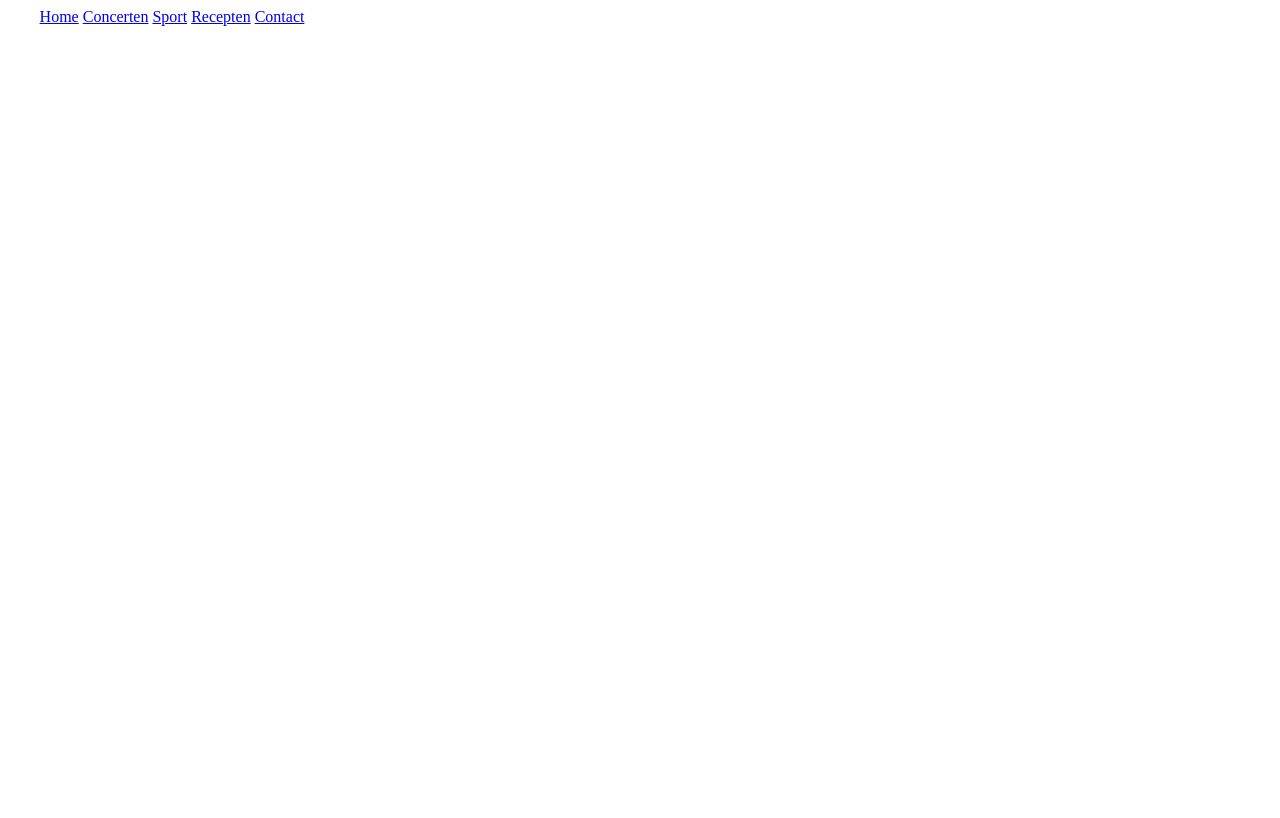
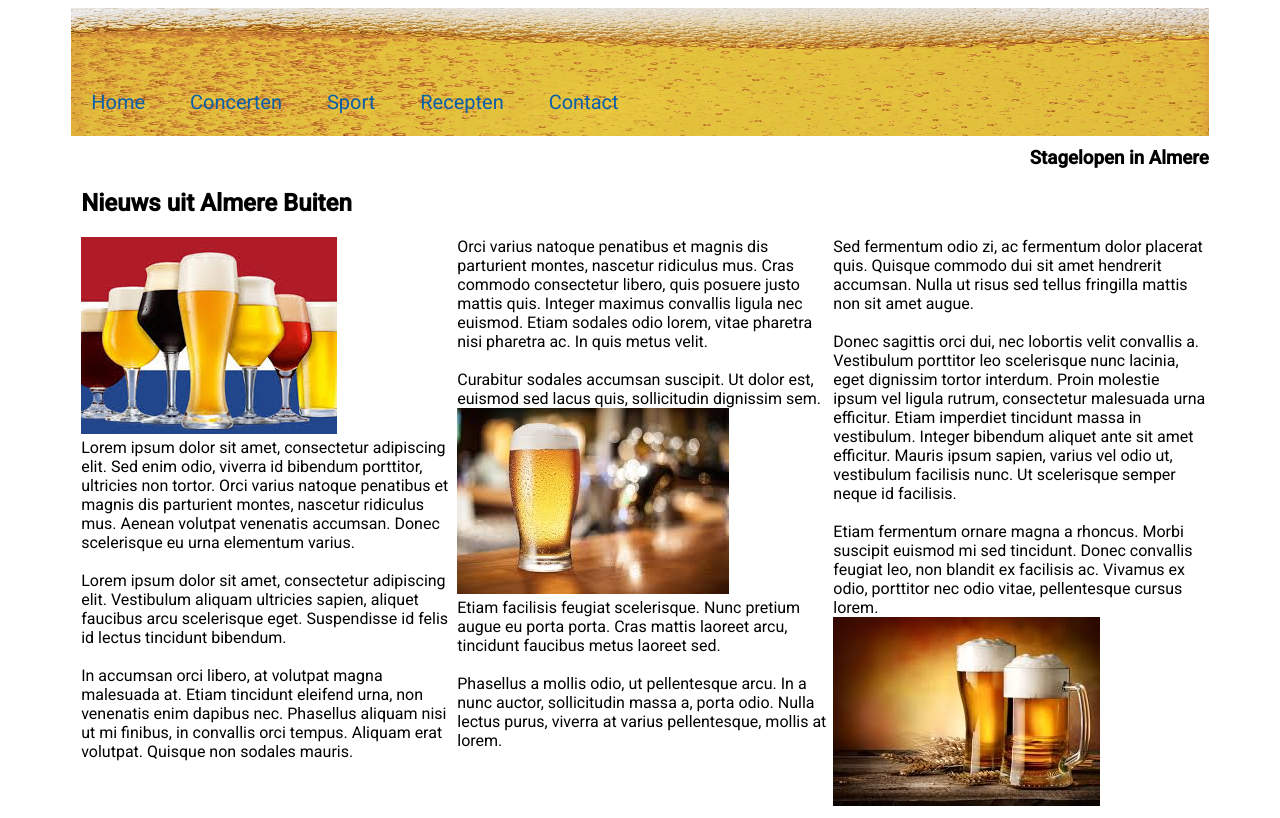
Before and after one commit to smisidjan/bierhier, a plain HTML site: page index.html in a window 1280 px wide. Drawn offline with Linux system fonts and the light colour scheme.

Commit message:
index bijna af

```diff
--- a/index.html
+++ b/index.html
@@ -3,20 +3,61 @@
 <head>
     <meta charset="UTF-8">
     <link rel="stylesheet" href="stylesheets/indexstylesheet.css">
+    <link href="https://fonts.googleapis.com/css?family=Roboto:400,500&display=swap" rel="stylesheet">
     <title>Bier Hier</title>
 </head>
 
 <body>
     <div id=wrapper>
         <header>
-            <nav>
+            <div id="headerdiv">
+                <img src="images/bierbierbier.jpg" alt="bier" id="headerimg" height="128">
+                <nav id="navbar">
                     <a href="index.html">Home</a>
                     <a href="concert.html">Concerten</a>
                     <a href="sport.html">Sport</a>
                     <a href="recept.html">Recepten</a>
                     <a href="contact.html">Contact</a>
                 </nav>
+            </div>
         </header>
+        <h3>Stagelopen in Almere</h3>
+        <section id="main">
+            <h1>Nieuws uit Almere Buiten</h1>
+
+            <article>
+                <img src="images/bier1.jpg" alt="bier1"><br>
+                Lorem ipsum dolor sit amet, consectetur adipiscing elit. Sed enim odio, viverra id bibendum porttitor, ultricies non tortor.
+                Orci varius natoque penatibus et magnis dis parturient montes, nascetur ridiculus mus. Aenean volutpat venenatis accumsan.
+                Donec scelerisque eu urna elementum varius.<br><br> Lorem ipsum dolor sit amet, consectetur adipiscing elit. Vestibulum aliquam ultricies sapien, aliquet faucibus arcu scelerisque eget.
+                Suspendisse id felis id lectus tincidunt bibendum.<br><br> In accumsan orci libero, at volutpat magna malesuada at.
+                Etiam tincidunt eleifend urna, non venenatis enim dapibus nec. Phasellus aliquam nisi ut mi finibus, in convallis orci tempus.
+                Aliquam erat volutpat. Quisque non sodales mauris.
+            </article>
+            <article>
+                Orci varius natoque penatibus et magnis dis parturient montes, nascetur ridiculus mus.
+                Cras commodo consectetur libero, quis posuere justo mattis quis. Integer maximus convallis ligula nec euismod.
+                Etiam sodales odio lorem, vitae pharetra nisi pharetra ac. In quis metus velit.<br><br> Curabitur sodales accumsan suscipit.
+                Ut dolor est, euismod sed lacus quis, sollicitudin dignissim sem.
+                <br><img src="images/bier2.jpg" alt="bier2"><br>
+                Etiam facilisis feugiat scelerisque. Nunc pretium augue eu porta porta.
+                Cras mattis laoreet arcu, tincidunt faucibus metus laoreet sed.<br><br> Phasellus a mollis odio, ut pellentesque arcu.
+                In a nunc auctor, sollicitudin massa a, porta odio. Nulla lectus purus, viverra at varius pellentesque, mollis at lorem.
+            </article>
+            <article>
+                Sed fermentum odio zi, ac fermentum dolor placerat quis. Quisque commodo dui sit amet hendrerit accumsan.
+                Nulla ut risus sed tellus fringilla mattis non sit amet augue.<br><br> Donec sagittis orci dui, nec lobortis velit convallis a.
+                Vestibulum porttitor leo scelerisque nunc lacinia, eget dignissim tortor interdum.
+                Proin molestie ipsum vel ligula rutrum, consectetur malesuada urna efficitur. Etiam imperdiet tincidunt massa in vestibulum.
+                Integer bibendum aliquet ante sit amet efficitur. Mauris ipsum sapien, varius vel odio ut, vestibulum facilisis nunc.
+                Ut scelerisque semper neque id facilisis.<br><br> Etiam fermentum ornare magna a rhoncus. Morbi suscipit euismod mi sed tincidunt.
+                Donec convallis feugiat leo, non blandit ex facilisis ac.
+                Vivamus ex odio, porttitor nec odio vitae, pellentesque cursus lorem.<br>
+                <img src="images/bier3.jpg" alt="bier3">
+            </article>
+        </section>
+
+        <footer></footer>
     </div>
 </body>
 </html>
--- a/stylesheets/indexstylesheet.css
+++ b/stylesheets/indexstylesheet.css
@@ -2,7 +2,45 @@
     box-sizing: border-box;
 }
 
+body {
+    font-family: 'Roboto', sans-serif;
+}
+
+#headerdiv {
+    width: 100%;
+    height: 120px;
+}
+
+#navbar, a {
+    position: relative;
+    bottom: 25px;
+
+    text-decoration: none;
+    color: rgb(11, 94, 168);
+    font-size: 20px;
+    padding-left: 10px;
+    padding-right: 30px;
+}
+
+#headerimg {
+    width: 100%;
+}
+
+#main {
+    padding-left: 10px;
+}
+h3 {
+    text-align: right;
+}
+
+article {
+    width: 33%;
+    vertical-align: top;
+    text-align: match-parent;
+    display: inline-block;
+}
+
 #wrapper {
-    width: 95%;
+    width: 90%;
     margin: auto;
 }
```
Also changed, not shown: images/bier1.jpg (added), images/bier2.jpg (added), images/bier3.jpg (added), images/bierbierbier.jpg (added). Lines whose indentation alone changed are shown as unchanged.
